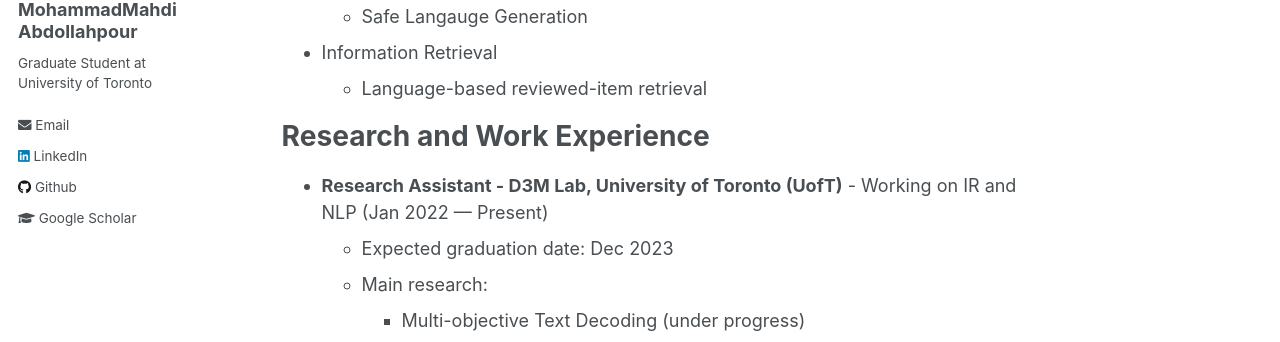
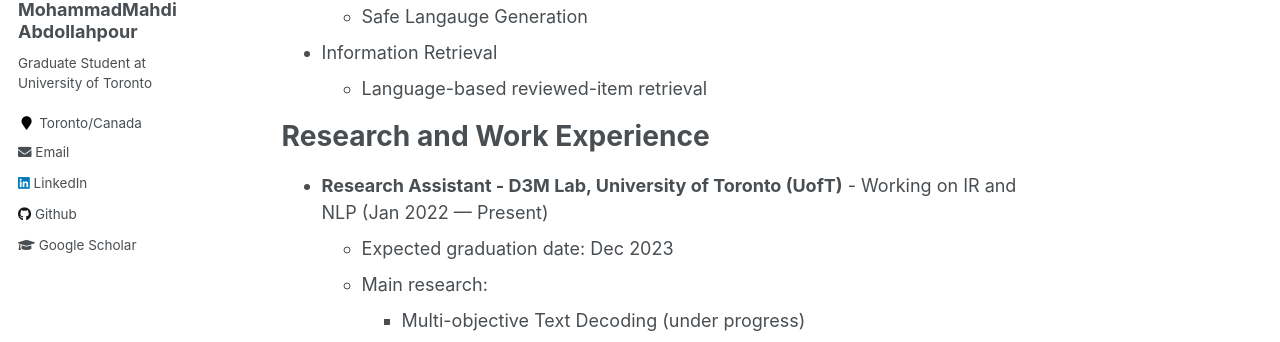
Before and after one commit to mahdiabdollahpour/mahdiabdollahpour.github.io, a Jekyll site: the page built from _pages/about.md, in a window 1280 px wide. Shown: the part 358-700 px from the top of the page. Built offline with Jekyll 4.4.1, drawn with Linux system fonts in a browser that asks for light colours.

Commit message:
Update _config.yml

```diff
--- a/_config.yml
+++ b/_config.yml
@@ -83,7 +83,7 @@
   name             : "MohammadMahdi Abdollahpour"
   avatar           : "profile.png"
   bio              : "Graduate Student at University of Toronto"
-  # location         : "Location"
+  location         : Toronto/Canada
   employer         :
   # pubmed           : "https://www.ncbi.nlm.nih.gov/pubmed/?term=john+snow"
   googlescholar    : "https://scholar.google.com/citations?user=P15R_U0AAAAJ&hl=en"
```
